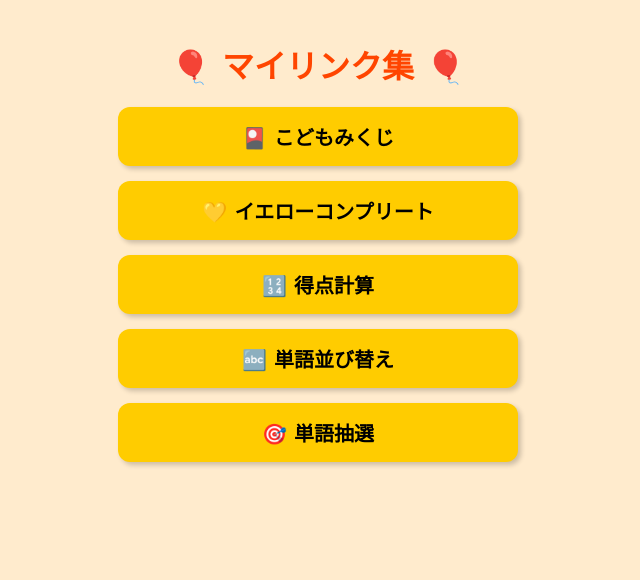
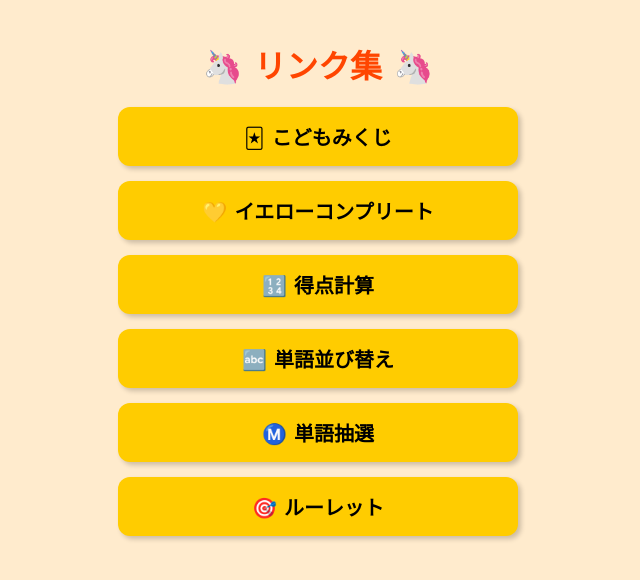
Before and after one commit to kkp-15/kkp-15, a plain HTML site: page index.html in a window 1280 px wide. Shown: the whole page, without its empty margins (322-962 px from the left). Drawn offline with Linux system fonts and the light colour scheme.

Commit message:
Update index.html

```diff
--- a/index.html
+++ b/index.html
@@ -41,13 +41,14 @@
     </style>
 </head>
 <body>
-    <h1>🎈 マイリンク集 🎈</h1>
+    <h1>🦄 リンク集 🦄</h1>
     <div class="link-container">
-        <a href="https://kkp-15.github.io/kodomomikuji/" class="link" target="_blank" rel="noopener noreferrer">🎴 こどもみくじ</a>
+        <a href="https://kkp-15.github.io/kodomomikuji/" class="link" target="_blank" rel="noopener noreferrer">🃏 こどもみくじ</a>
         <a href="https://kkp-15.github.io/YellowComplete/" class="link" target="_blank" rel="noopener noreferrer">💛 イエローコンプリート</a>
         <a href="https://kkp-15.github.io/TokutenKeisan/" class="link" target="_blank" rel="noopener noreferrer">🔢 得点計算</a>
         <a href="https://kkp-15.github.io/TangoNarabikae/" class="link" target="_blank" rel="noopener noreferrer">🔤 単語並び替え</a>
-        <a href="https://kkp-15.github.io/TangoTyusen/" class="link" target="_blank" rel="noopener noreferrer">🎯 単語抽選</a>
+        <a href="https://kkp-15.github.io/TangoTyusen/" class="link" target="_blank" rel="noopener noreferrer">Ⓜ️ 単語抽選</a>
+        <a href="https://kkp-15.github.io/roulette/" class="link" target="_blank" rel="noopener noreferrer">🎯 ルーレット</a>
     </div>
 </body>
 </html>
```
